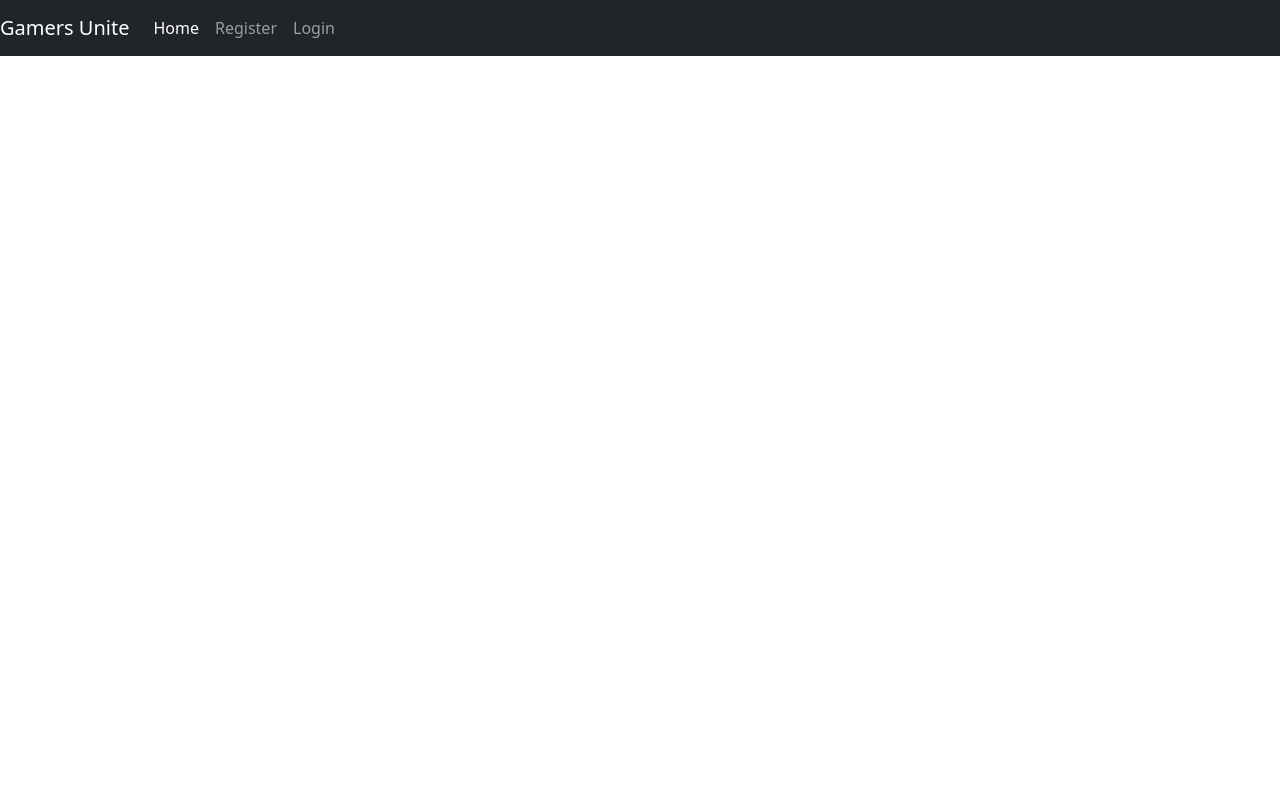
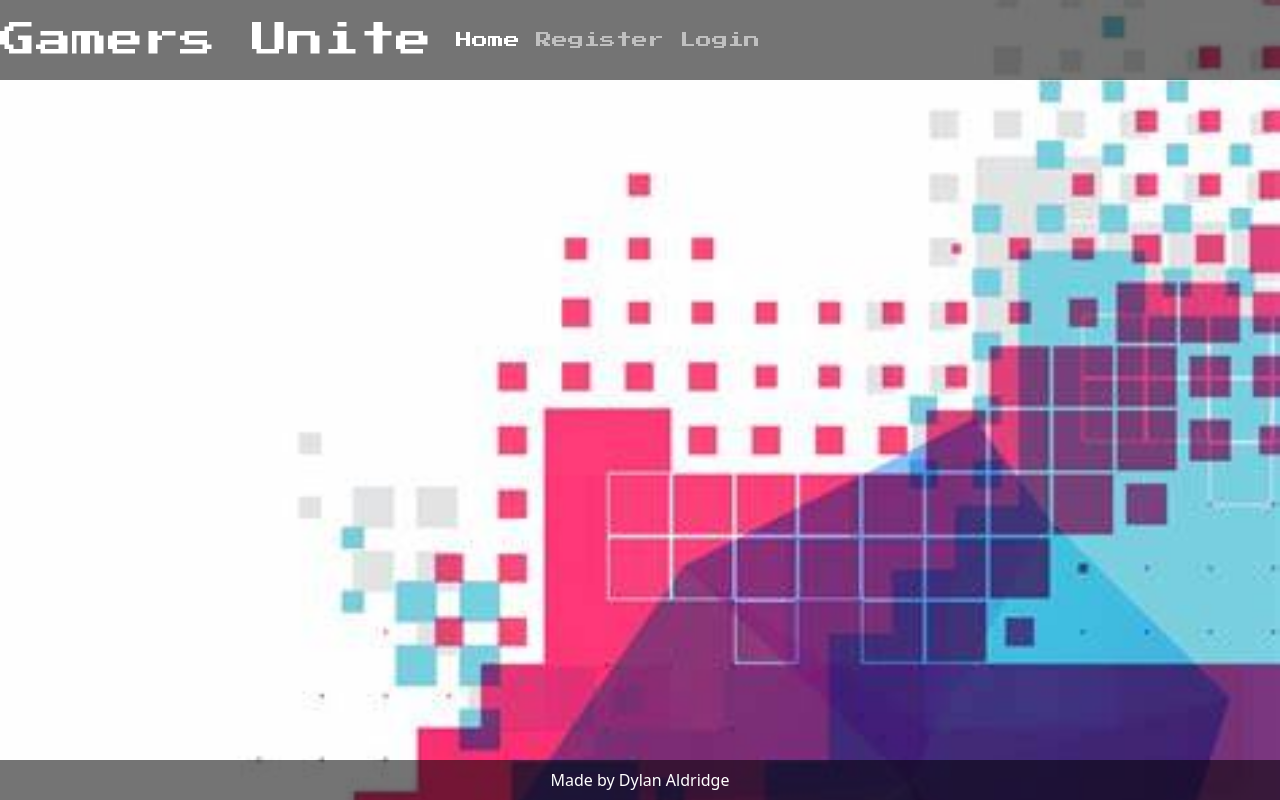
Before and after one commit to Dylan097/gamers-unite, a Django app: page / in a window 1280 px wide. Run offline with Django 3.2, Linux system fonts and the light colour scheme; data that the repository does not hold is empty.

Commit message:
Add custom styles

```diff
--- a/codestar/settings.py
+++ b/codestar/settings.py
@@ -132,7 +132,7 @@ USE_TZ = True
 
 STATIC_URL = '/static/'
 STATICFILES_STORAGE = 'cloudinary_storage.storage.StaticHashedCloudinaryStorage'
-STATICFILES_DIR = [os.path.join(BASE_DIR, 'static')]
+STATICFILES_DIRS = [os.path.join(BASE_DIR, 'static')]
 STATIC_ROOT = os.path.join(BASE_DIR, 'staticfiles')
 
 MEDIA_URL = '/media/'
--- /dev/null
+++ b/static/css/style.css
@@ -0,0 +1,37 @@
+body {
+    background: #001cff url('/static/images/pixel-bg.jpg') no-repeat;
+    background-size: cover;
+}
+
+.navbar {
+    font-family: 'Press Start 2P', cursive;
+}
+
+.navbar-brand {
+    font-size: 2.25rem;
+}
+
+.author {
+    font-size: 1.75rem;
+}
+
+.card {
+    background-color: #f0f8ff;
+}
+
+.card-body {
+    font-family: 'kalam', cursive;
+}
+
+.post-link {
+    text-decoration: none;
+    color: #808080;
+}
+
+.post-link:hover {
+    color: #a9a9a9;
+}
+
+.dark-bg {
+    background-color: #0000008a;
+}
--- a/templates/base.html
+++ b/templates/base.html
@@ -24,7 +24,7 @@
 
     <!-- Navigation -->
 
-    <nav class="navbar sticky-top navbar-expand-lg navbar-dark bg-dark">
+    <nav class="navbar sticky-top navbar-expand-lg navbar-dark dark-bg">
         <a href="#" class="navbar-brand">Gamers Unite</a>
         <button class="navbar-toggler" type="button" data-toggle="collapse" data-target="#toggler"
             aria-controls="toggle" aria-expanded="false" aria-label="Toggle navigation">
@@ -52,7 +52,7 @@
     </main>
 
     <!-- Footer -->
-    <footer class="footer mt-auto py-2 dark-bg">
+    <footer class="footer mt-auto py-2 dark-bg fixed-bottom">
         <p class="m-0 text-center text-white">Made by Dylan Aldridge</p>
     </footer>
 
```
Also changed, not shown: gamers_unite/urls.py (line endings or trailing spaces), static/images/pixel-bg.jpg (added).
